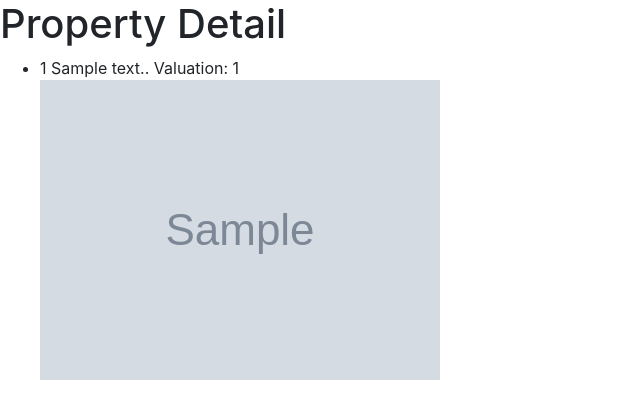
After one commit to saadatqadri/unlyst, a Django app: a page that uses inventory/templates/property_detail.html in a window 1280 px wide. The commit adds this page. Shown: the top 419 px of the page, without its empty margins (0-640 px from the left). Run offline with Django 3.2, Linux system fonts and the light colour scheme; tables that the repository leaves empty hold one stand-in row (values such as "Sample post"); grey boxes marked "Sample" are stand-in pictures; some libraries are stand-ins or nearby versions.

Commit message:
Added property detail view, fixed saving issues.

```diff
--- a/inventory/models.py
+++ b/inventory/models.py
@@ -1,6 +1,7 @@
 from django.db import models
 import random
 import string
+from django.core.urlresolvers import reverse
 
 # Create your models here.
 
@@ -78,9 +79,5 @@ class Property(models.Model):
 			self.identifier = random_key(16)
 		models.Model.save(self, force_insert, force_update, using, update_fields)
 
-	@models.permalink
 	def get_absolute_url(self):
-		return('property-feed', (), {
-			'property_slug': self.slug,
-			'pk': self.id
-			})
+		return reverse('property-view', kwargs={'pk': self.id})
--- /dev/null
+++ b/inventory/templates/property_detail.html
@@ -0,0 +1,13 @@
+{% extends "base.html" %}
+{% load humanize %}
+
+
+{% block content %}
+<h1>Property Detail</h1>
+
+<ul>
+	<li class="prop">{{ property.street_number }} {{ property.street_address }}. Valuation: {{ property.unlysted_value | intcomma }}</li>
+	<img src="{{ MEDIA_URL }}/{{ property.photo }}" alt="{{ property.photo }}" />
+</ul>
+
+{% endblock %}
--- a/inventory/templates/property_list.html
+++ b/inventory/templates/property_list.html
@@ -8,9 +8,8 @@
 
 <ul>
 	{% for prop in object_list %}
-	<li class="prop">{{ prop.identifier }}{{ prop.street_number }} {{ prop.street_address }}. Valuation: {{ prop.unlysted_value | intcomma }} {{ prop.photo }}</li>
-
-	<img src="{{ MEDIA_URL }}/{{ prop.photo }}" alt="{{ prop.photo }}" />
+	<li><a href="{{ prop.get_absolute_url }}">{{ prop.identifier }}</a> {{ prop.street_number }} {{ prop.street_address }}. Valuation: {{ prop.unlysted_value | intcomma }}</li>
+	(<a href="{% url "property-edit" pk=prop.id %}">edit</a>)
 	{% endfor %}
 </ul>
 
--- a/inventory/views.py
+++ b/inventory/views.py
@@ -2,10 +2,11 @@ from django.shortcuts import render
 
 # Create your views here.
 
-from django.views.generic import ListView, CreateView, DetailView
+from django.views.generic import ListView, CreateView, UpdateView, DetailView
 from django.core.urlresolvers import reverse
 
 from inventory.models import Property
+
 
 class ListPropertyView(ListView):
 	model = Property
@@ -20,6 +21,32 @@ class CreatePropertyView(CreateView):
 	def get_success_url(self):
 		return reverse('property-list')
 
+	def get_context_data(self, **kwargs):
+
+		context = super(CreatePropertyView, self).get_context_data(**kwargs)
+		context['action'] = reverse('property-new')
+
+		return context
+
+
+class UpdatePropertyView(UpdateView):
+
+	model = Property
+	template_name = 'edit_property.html'
+
+	def get_success_url(self):
+		return reverse('property-list')
+
+	def get_context_data(self, **kwargs):
+
+		context = super(UpdatePropertyView, self).get_context_data(**kwargs)
+		context['action'] = reverse('property-edit',
+			kwargs={'pk': self.get_object().id})
+
+		return context
+
+
+
 class DetailPropertyView(DetailView):
 	model = Property
-	template_name = 'property_feed.html'
+	template_name = 'property_detail.html'
--- a/unlyst/urls.py
+++ b/unlyst/urls.py
@@ -12,7 +12,8 @@ admin.autodiscover()
 urlpatterns = patterns('',
 	url(r'^$', inventory.views.ListPropertyView.as_view(), name='property-list'),
 	url(r'^new$', inventory.views.CreatePropertyView.as_view(), name='property-new'),
-    url(r'^feed/<pk=id>$', inventory.views.DetailPropertyView.as_view(), name='property-detail'),
+    url(r'^edit/(?P<pk>\d+)/$', inventory.views.UpdatePropertyView.as_view(), name='property-edit'),
+    url(r'^p/(?P<pk>\d+)/$', inventory.views.DetailPropertyView.as_view(), name='property-view'),
     # Examples:
     # url(r'^$', 'unlyst.views.home', name='home'),
     # url(r'^unlyst/', include('unlyst.foo.urls')),
```
Also changed, not shown: inventory/templates/edit_property.html (+8 -1 lines).
